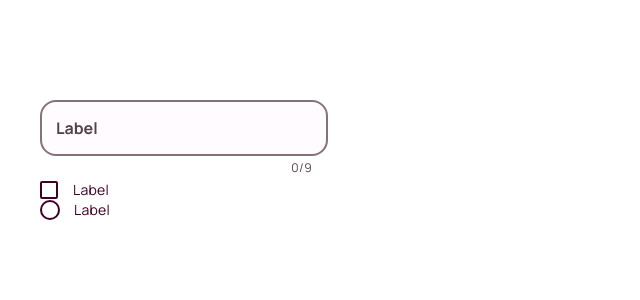
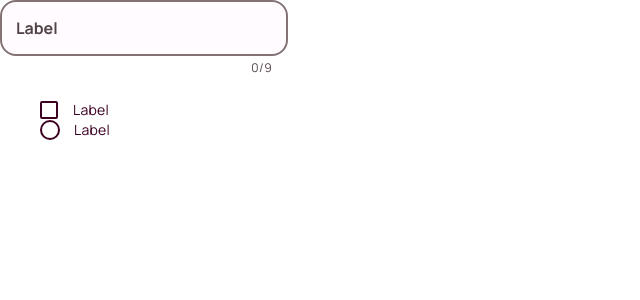
Before and after one commit to uBake/web_client, a Next.js app: page / in a window 1280 px wide. Shown: the top 300 px of the page, without its empty margins (0-640 px from the left). Built offline with nearby package versions, Linux system fonts and the light colour scheme.

Commit message:
Adds OutsideClick component

```diff
--- a/pages/index.tsx
+++ b/pages/index.tsx
@@ -2,6 +2,7 @@ import { ChangeEvent } from 'react';
 
 import { Container } from '../src/components/Container/Container';
 import { Input } from '../src/components/inputs/Input';
+import { OutsideClick } from '../src/components/OutsideClick/OutsideClick';
 
 import type { NextPage } from 'next';
 const Home: NextPage = () => {
@@ -9,8 +10,8 @@ const Home: NextPage = () => {
     console.log(e);
   };
   return (
+    <>
       <Container>
-      <Input label='Label' textLimit={9} value='' onChange={onChange} />
         <Input
           label='Label'
           type='checkbox'
@@ -19,6 +20,10 @@ const Home: NextPage = () => {
         />
         <Input label='Label' type='radio' checked={false} onChange={onChange} />
       </Container>
+      <OutsideClick isOpen={true} onClose={() => {}}>
+        <Input label='Label' textLimit={9} value='' onChange={onChange} />
+      </OutsideClick>
+    </>
   );
 };
 
--- /dev/null
+++ b/src/components/OutsideClick/OutsideClick.tsx
@@ -0,0 +1,51 @@
+import clsx from 'clsx';
+import { FC, HTMLAttributes, SyntheticEvent, useEffect } from 'react';
+
+import { useStyles } from './styles';
+
+export interface OutsideClickProps extends HTMLAttributes<HTMLDivElement> {
+  isOpen: boolean;
+  onClose: () => void;
+}
+
+export const OutsideClick: FC<OutsideClickProps> = ({
+  children,
+  isOpen,
+  onClose,
+  className
+}) => {
+  if (!isOpen) return null;
+
+  const styles = useStyles();
+
+  const handleClick = (e: SyntheticEvent<HTMLDivElement>) => {
+    if (e.currentTarget === e.target) {
+      onClose();
+    }
+  };
+
+  const closeByEsc = (e: KeyboardEvent) => {
+    if (e.key === 'Escape') {
+      onClose();
+    }
+  };
+
+  useEffect(() => {
+    document.body.style.overflow = 'hidden';
+    document.addEventListener('keyup', closeByEsc);
+    return () => {
+      document.body.style.overflow = 'auto';
+      document.removeEventListener('keyup', closeByEsc);
+    };
+  }, []);
+
+  return (
+    <div
+      onClick={handleClick}
+      data-close
+      className={clsx(styles.wrapper, className)}
+    >
+      {children}
+    </div>
+  );
+};
--- /dev/null
+++ b/src/components/OutsideClick/styles.ts
@@ -0,0 +1,14 @@
+import { createUseStyles } from 'react-jss';
+
+import { colors } from './../../themes/colors';
+
+export const useStyles = createUseStyles(({ palette, opacity }) => ({
+  wrapper: {
+    position: 'fixed',
+    top: 0,
+    left: 0,
+    width: '100%',
+    height: '100%',
+    background: colors.neutral[0] + opacity[32]
+  }
+}));
```
Also changed, not shown: 1 other file (tests, documents, lock files or other folders). Lines whose indentation alone changed are shown as unchanged.
